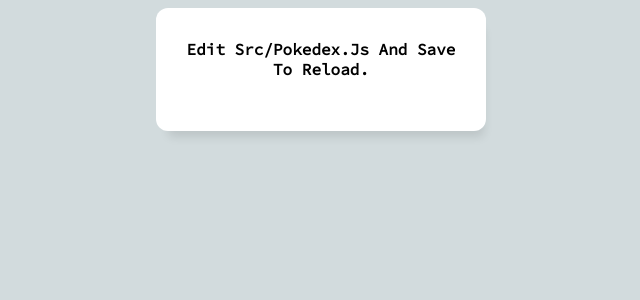
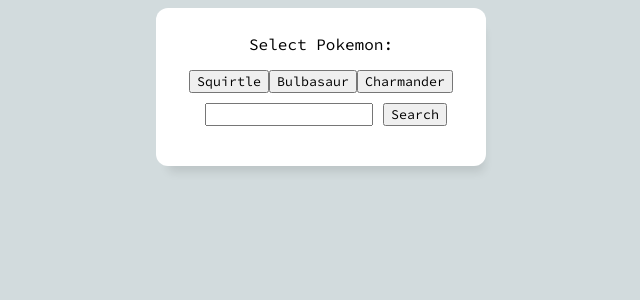
Before and after one commit to devonpmack/react-pokedex-workshop, a React (Create React App) app: page / in a window 1280 px wide. Shown: the top 300 px of the page, without its empty margins (319-959 px from the left). Built offline with nearby package versions, Linux system fonts and the light colour scheme.

Commit message:
POKEMON API HOOKS PAIRING

```diff
--- a/src/Pokedex.js
+++ b/src/Pokedex.js
@@ -1,11 +1,33 @@
-import React from 'react';
+import React, { useRef } from "react";
+import { PokemonType } from "./PokemonType";
+import { usePokemonAPI } from "./hooks";
 
 export function Pokedex() {
+  const [selectedPokemon, getPokemonInfo] = usePokemonAPI();
+
+  const searchBox = useRef(null);
+
   return (
     <div>
-      <h4>
-        Edit <code>src/Pokedex.js</code> and save to reload.
-      </h4>
+      {selectedPokemon && (
+        <div>
+          {selectedPokemon.name}
+          <PokemonType type={selectedPokemon.types[0].type.name} />
+          {selectedPokemon.types.length > 1 && (
+            <PokemonType type={selectedPokemon.types[1].type.name} />
+          )}
+
+          <img src={selectedPokemon.sprites.front_default} alt="sprite" />
+        </div>
+      )}
+      <p>Select Pokemon:</p>
+      <button onClick={() => getPokemonInfo("Squirtle")}>Squirtle</button>
+      <button onClick={() => getPokemonInfo("Bulbasaur")}>Bulbasaur</button>
+      <button onClick={() => getPokemonInfo("Charmander")}>Charmander</button>
+      <input ref={searchBox} />
+      <button onClick={() => getPokemonInfo(searchBox.current.value)}>
+        Search
+      </button>
     </div>
   );
 }
--- /dev/null
+++ b/src/hooks.js
@@ -0,0 +1,18 @@
+import React, { useState } from "react";
+
+export function usePokemonAPI() {
+  const [pokemon, setPokemon] = useState(null);
+
+  async function getPokemonInfo(name) {
+    const url = `https://pokeapi.co/api/v2/pokemon/${name.toLowerCase()}`;
+    const response = await fetch(url);
+    if (!response.ok) {
+      alert("Pokemon does not exist");
+      return;
+    }
+    const data = await response.json();
+    setPokemon(data);
+  }
+
+  return [pokemon, getPokemonInfo];
+}
```
